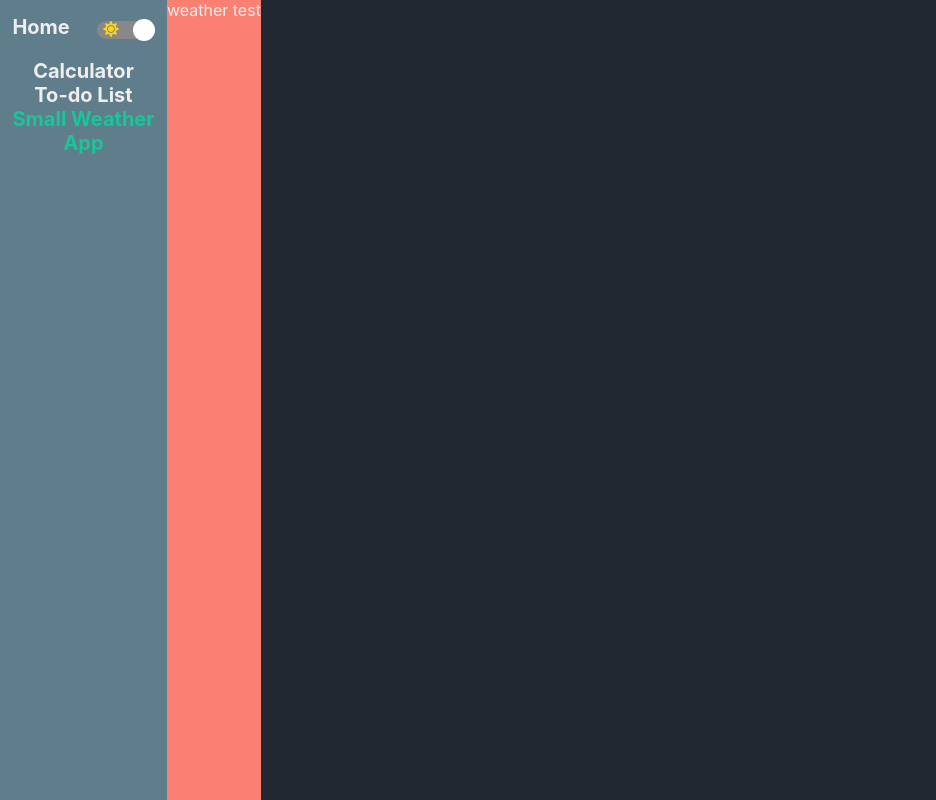
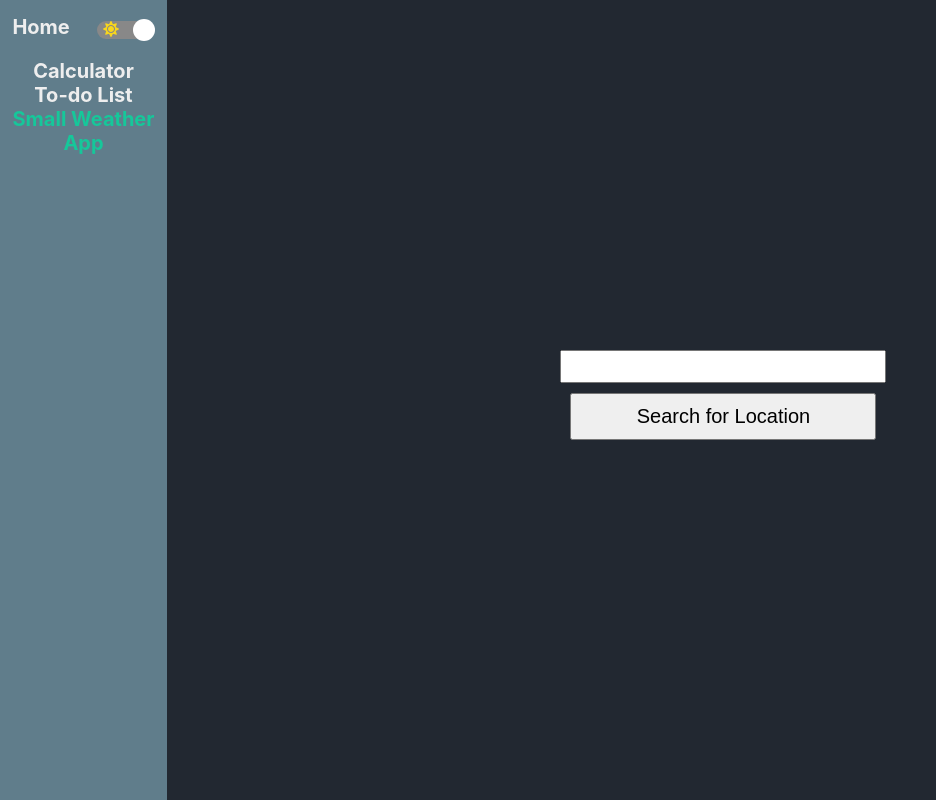
Before and after one commit to mattie43/PersonalCodeSnippets, a React (Create React App) app: page /weather in a window 1280 px wide. Shown: the whole page, without its empty margins (0-936 px from the left). Built offline with nearby package versions, Linux system fonts and the light colour scheme; no server answers.

Commit message:
added weather location search

```diff
--- a/src/components/Weather.js
+++ b/src/components/Weather.js
@@ -2,20 +2,43 @@ import { useState } from "react";
 import styled from "styled-components";
 
 export default function Weather() {
-  const [zipcode, setZipcode] = useState("");
-  const [weatherInfo, setWeatherInfo] = useState({});
+  const [search, setSearch] = useState("");
+  const [weatherInfo, setWeatherInfo] = useState([]);
 
-  function fetchWeather(query) {
-    fetch(`https://www.metaweather.com/api/location/search/?query=${query}`)
+  // san fran: "https://www.metaweather.com/api/location/2487956/"
+  // nyc: 2459115
+  // london: 44418
+  //
+  const proxyURL = "https://cors-anywhere.herokuapp.com/";
+
+  function fetchWeather() {
+    fetch(
+      proxyURL +
+        `https://www.metaweather.com/api/location/search/?query=${search}`
+    )
       .then((resp) => resp.json())
       .then((data) => setWeatherInfo(data));
+    // .then((data) => console.log(data));
+  }
+
+  function renderLocations() {
+    return weatherInfo.map((location) => (
+      <li key={location.title} onClick={() => console.log(location.woeid)}>
+        {location.title}
+      </li>
+    ));
   }
 
   return (
     <Container>
       <Body>
-        weather test
-        {fetchWeather()}
+        <input
+          type="text"
+          value={search}
+          onChange={(e) => setSearch(e.target.value)}
+        />
+        <button onClick={fetchWeather}>Search for Location</button>
+        <ul>{renderLocations()}</ul>
       </Body>
     </Container>
   );
@@ -24,9 +47,25 @@ export default function Weather() {
 const Container = styled.div`
   display: flex;
   width: 100%;
+  align-items: center;
+  justify-content: center;
 `;
 
 const Body = styled.div`
   display: flex;
-  background-color: salmon;
+  flex-direction: column;
+  & input {
+    outline: none;
+    font-size: 25px;
+  }
+  & button {
+    outline: none;
+    font-size: 20px;
+    padding: 10px;
+    margin: 10px;
+  }
+  & ul {
+    list-style: none;
+    font-size: 20px;
+  }
 `;
```
Also changed, not shown: 1 other file (tests, documents, lock files or other folders).
